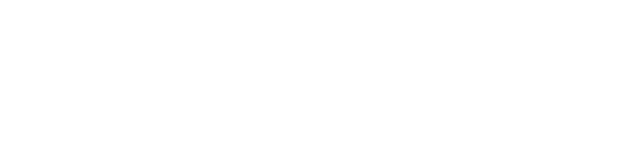
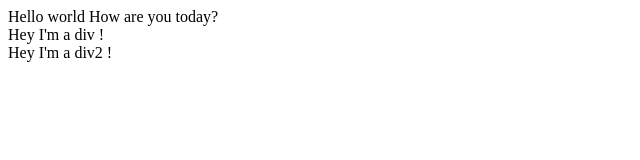
Before and after one commit to Balbader/ODIN, a website: page Foundations/VII.JavaScript Basics/10.DOM manipulation/index.html in a window 1280 px wide. Shown: the whole page, without its empty margins (0-640 px from the left). Drawn offline with Linux system fonts and the light colour scheme.

Commit message:
update file

```diff
--- a/Foundations/VII.JavaScript Basics/10.DOM manipulation/index.html
+++ b/Foundations/VII.JavaScript Basics/10.DOM manipulation/index.html
@@ -4,7 +4,7 @@
     <meta charset="UTF-8" />
     <meta name="viewport" content="width=device-width, initial-scale=1.0" />
     <title>DOM Manipulation</title>
-    <script type="module" src="./main.js"></script>
+    <script src="./main.js" defer></script>
   </head>
   <body></body>
 </html>
--- a/Foundations/VII.JavaScript Basics/10.DOM manipulation/main.js
+++ b/Foundations/VII.JavaScript Basics/10.DOM manipulation/main.js
@@ -0,0 +1,16 @@
+// There are 2 ways to adding elements to the page
+
+// 1. Select the element to which we are going to add the element to
+const body = document.body;
+
+// Method 1 : append() allows you to append anything
+body.append("Hello world ", " How are you today?");
+
+// Method 2 : appendChild() allows you to append only elements (i.e. H1, div, p)
+const div1 = document.createElement("div");
+div1.innerText = "Hey I'm a div !";
+body.append(div1);
+
+const div2 = document.createElement("div");
+div2.innerText = "Hey I'm a div2 !";
+body.appendChild(div2);
```
